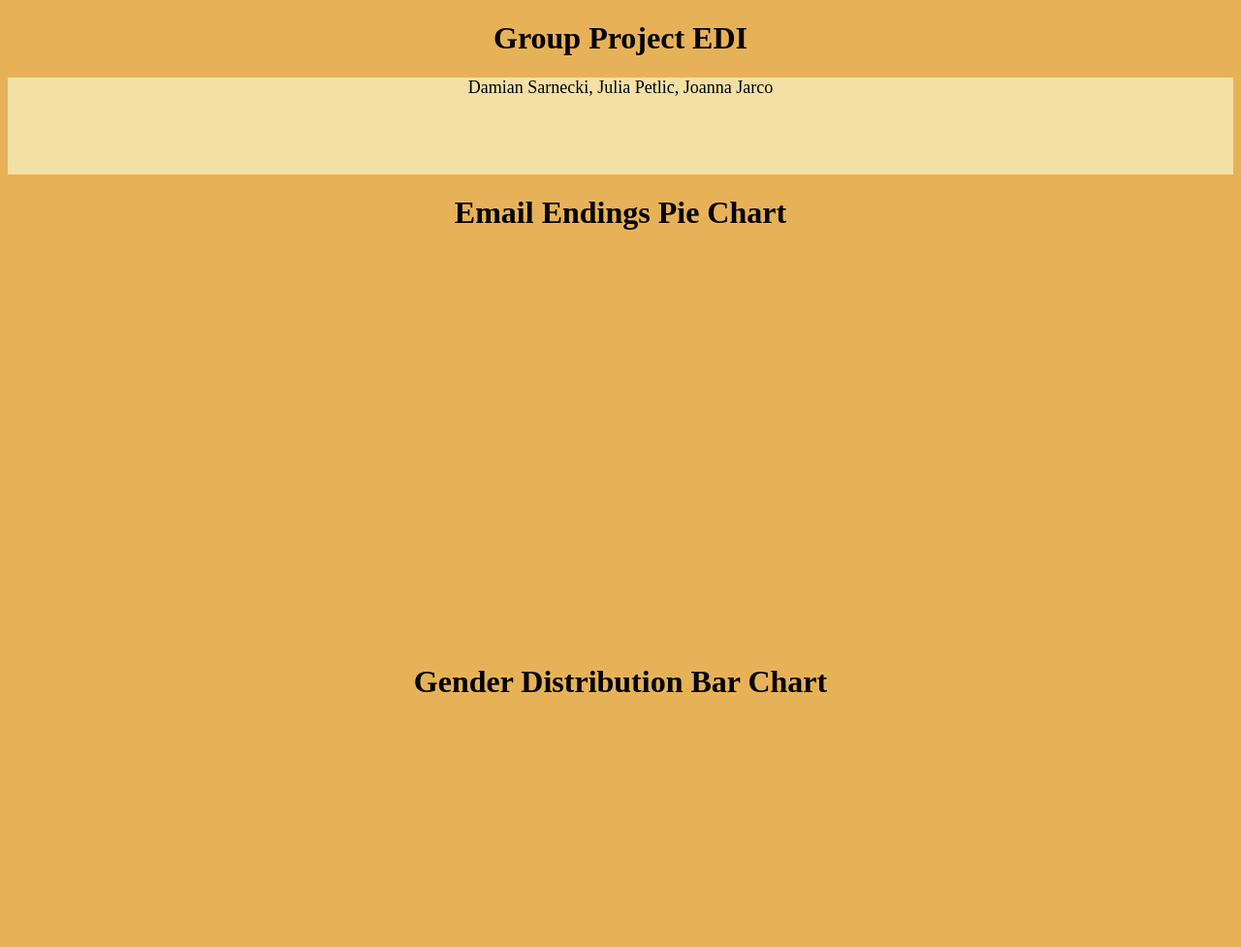
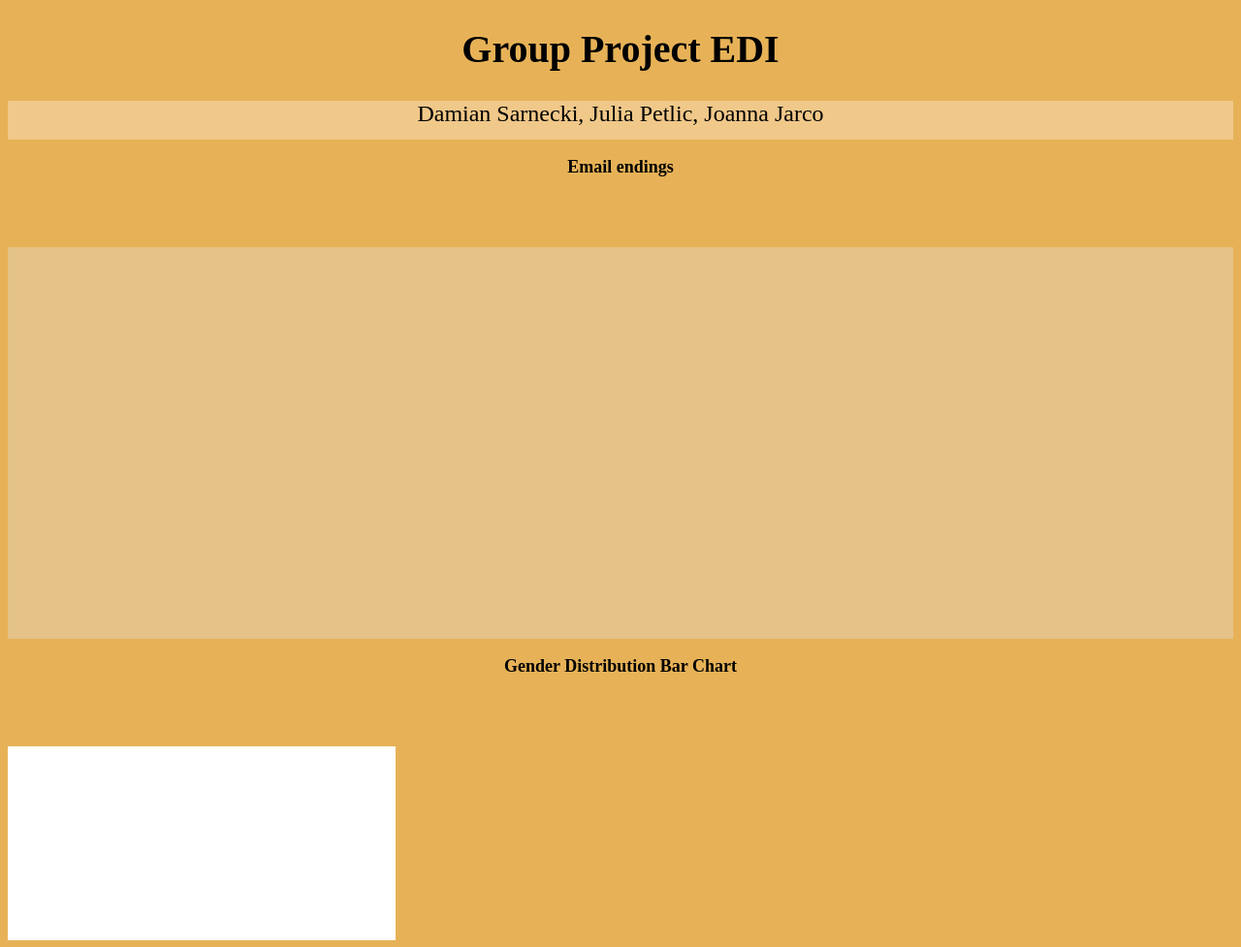
Before and after one commit to DamianSarnecki1/EDI-Project, a plain HTML site: page index.html in a window 1280 px wide. Shown: the whole page at 97% size. Before the commit the page ends 956 px from the top, so only its background shows below. Drawn offline with nearby package versions, Linux system fonts and the light colour scheme; no server answers.

Commit message:
Add files via upload

```diff
--- a/index.html
+++ b/index.html
@@ -15,31 +15,47 @@
         }
 
         th, td {
-            border: 1px solid #ddd;
+            background-color: rgb(244, 216, 186);
+            border: 1px solid ;
             padding: 8px;
             text-align: left;
         }
 
         th {
-            background-color: rgb(238, 242, 207);
+            background-color: rgb(243, 189, 73);
         }
 
         header {
-            background-color: rgb(244, 224, 165);
+            background-color: rgb(240, 200, 137);
             color: black;
             text-align: center;
-            height: 100px;
+
+            height: 40px;
             width: 100%;
-            font-size: large;
+            font-size: x-large;
         }
 
-        h1, h2 {
+        h2,h3 {
             text-align: center;
+            font-size: large;
+            height: 75px;
 
         }
         body{
-            background-color: rgb(231, 178, 87)
+            background-color: rgb(231, 178, 87);
+            box-sizing: border-box;
+
         }
+        #chart1{
+            background-color:rgb(228, 194, 136) ;
+        }
+        h1{
+            text-align: center;
+            font-size: 40px;
+            height: 50px;
+            font-family: "Papyrus";
+        }
+
   </style>
 </head>
 <body>
@@ -58,7 +74,7 @@
 <script>
   document.addEventListener("DOMContentLoaded", function () {
 
-    fetch('https://my.api.mockaroo.com/edi1.json?key=7739f960')
+    fetch('https://my.api.mockaroo.com/edi.json?key=59ecb3a0')
         .then(response => response.json())
         .then(data => {
 
@@ -100,13 +116,14 @@ function displayData(data) {
     container.appendChild(table);
 }
 </script>
+<h3>Email endings</h3>
+<div id="chart1">
 
-<h1>Email Endings Pie Chart</h1>
-    <canvas id="emailChart" width="0" height="400"></canvas>
+    <canvas id="emailChart" width="100%" height="400"></canvas>
 
     <script>
       document.addEventListener("DOMContentLoaded", function () {
-       const apiUrl = 'https://my.api.mockaroo.com/project.json?key=933f5560';
+       const apiUrl = 'https://my.api.mockaroo.com/edi.json?key=59ecb3a0';
 
 
         fetch(apiUrl)
@@ -133,7 +150,7 @@ function displayData(data) {
                 labels: labels,
                 datasets: [{
                   data: dataValues,
-                  backgroundColor: ['#FF6384', '#36A2EB', '#FFCE56', '#66ff66', '#cc99ff', '#ff6666'],
+                  backgroundColor: ['#adff03','#0399ff','#ff0342','#8b15ba','#000000','#fde910','#00a693','#003153','#ff00ff','#ff8413','#870121','#73542f','#c6dc9a','#fffff0','#7a7d80'],
                 }]
               },
               options: {
@@ -147,12 +164,15 @@ function displayData(data) {
           .catch(error => console.error('Error fetching data:', error));
       });
     </script>
-    <h1>Gender Distribution Bar Chart</h1>
-    <canvas id="genderChart" width="400" height="200"></canvas>
+    </div>
+
+    <h3>Gender Distribution Bar Chart</h3>
+    <div>
+    <canvas id="genderChart" width="400" height="200" style="background-color: white;"></canvas>
 
     <script>
       document.addEventListener("DOMContentLoaded", function () {
-        const apiUrl = 'https://my.api.mockaroo.com/project.json?key=933f5560';
+        const apiUrl = 'https://my.api.mockaroo.com/edi.json?key=59ecb3a0';
 
         fetch(apiUrl)
           .then(response => response.json())
@@ -185,7 +205,7 @@ function displayData(data) {
                 datasets: [{
                   label: 'Gender Distribution',
                   data: dataValues,
-                  backgroundColor: ['#FF6384', '#36A2EB', '#FFCE56'],
+                  backgroundColor: ['#008000', '#b87333', '#c600ff'],
                 }]
               },
               options: {
@@ -204,5 +224,6 @@ function displayData(data) {
           .catch(error => console.error('Error fetching data:', error));
       });
     </script>
+    </div>
 </body>
 </html>
```
